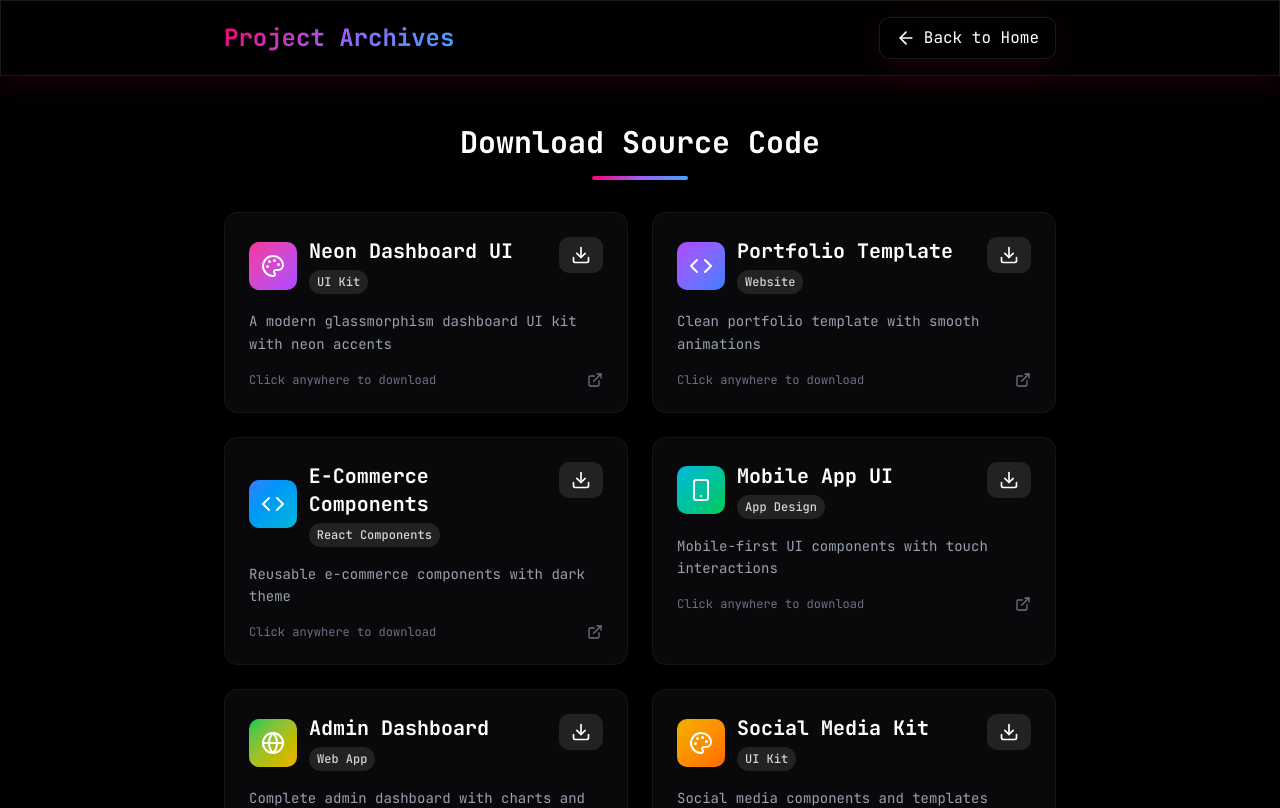
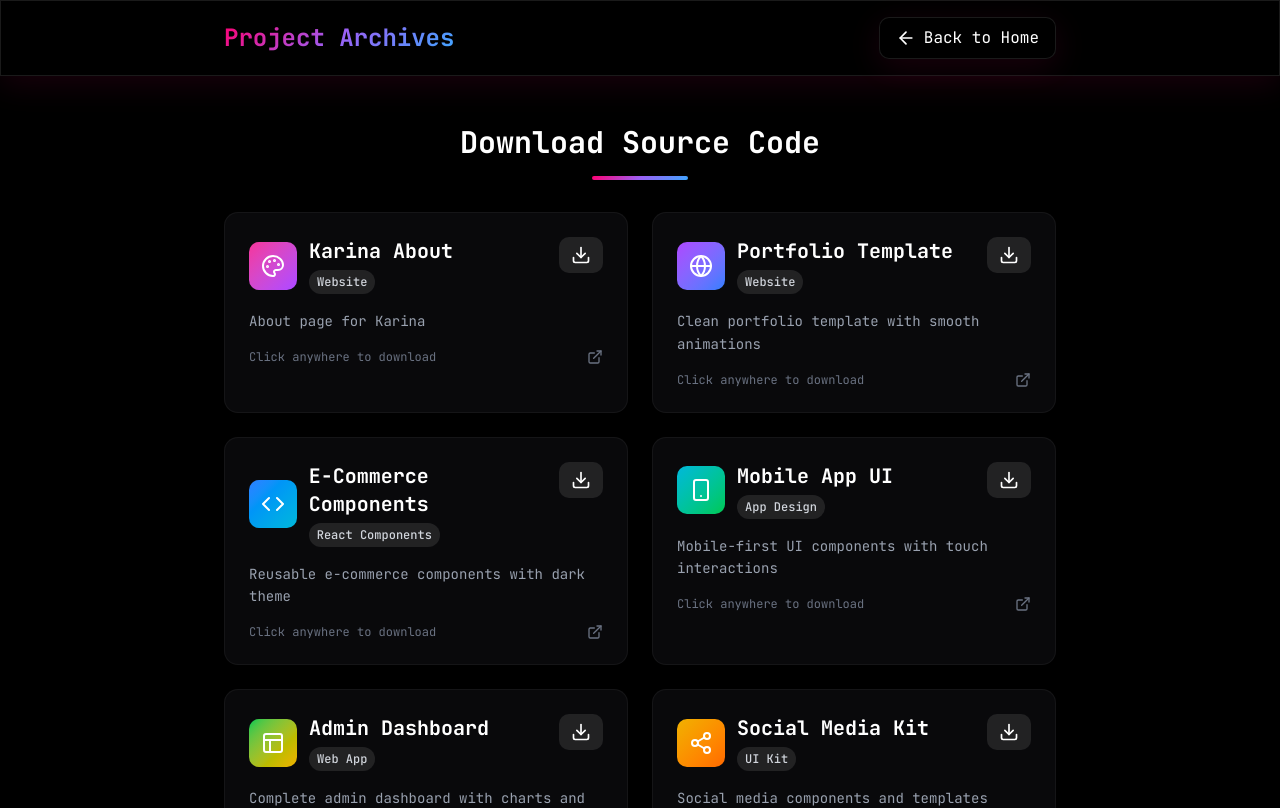
Before and after one commit to arjun95-ops/arjun-sitohang, a Next.js app: page /projects in a window 1280 px wide. Shown: the top 808 px of the page. Built offline with nearby package versions, Linux system fonts and the light colour scheme.

Commit message:
update project

```diff
--- a/src/app/projects/page.tsx
+++ b/src/app/projects/page.tsx
@@ -2,34 +2,16 @@
 
 import { motion } from 'framer-motion';
 import { ArrowLeft, Download, ExternalLink, Code, Palette, Globe, Smartphone, Folder, Zap } from 'lucide-react';
-import { PROJECT_FILES } from '@/constants';
+import { projects } from '@/lib/projectData';
 
 const ProjectDownloads = () => {
   const navigateToHome = () => {
     window.history.back();
   };
 
-  const handleDownload = (downloadUrl: string, projectTitle: string) => {
-    console.log(`Downloading ${projectTitle} from ${downloadUrl}`);
-    alert(`Download started for ${projectTitle}!\n\nThis is a demo - no actual file will be downloaded.`);
-  };
 
-  const getCategoryIcon = (category: string) => {
-    switch (category) {
-      case 'UI Kit':
-        return Palette;
-      case 'Web App':
-        return Globe;
-      case 'App Design':
-        return Smartphone;
-      case 'React Components':
-        return Code;
-      case 'Design':
-        return Folder;
-      default:
-        return Code;
-    }
-  };
+
+
 
   const getCategoryColor = (index: number) => {
     const colors = [
@@ -88,13 +70,16 @@ const ProjectDownloads = () => {
 
           {/* Projects Grid */}
           <div className="grid grid-cols-1 sm:grid-cols-2 gap-4 sm:gap-6">
-            {PROJECT_FILES.map((project, index) => {
-              const Icon = getCategoryIcon(project.category);
+            {projects.map((project, index) => {
+              const Icon = project.icon;
               const colorClass = getCategoryColor(index);
 
               return (
-                <motion.div
+                <motion.a
                   key={project.id}
+                  href={project.downloadUrl}
+                  target="_blank"
+                  rel="noopener noreferrer"
                   initial={{ opacity: 0, x: -20 }}
                   animate={{ opacity: 1, x: 0 }}
                   transition={{ duration: 0.5, delay: index * 0.1 }}
@@ -102,8 +87,7 @@ const ProjectDownloads = () => {
                     scale: 1.02,
                     transition: { duration: 0.2 }
                   }}
-                  className="group relative bg-[#09090B] border border-white/5 rounded-xl p-6 hover:border-white/20 hover:shadow-2xl transition-all duration-300 cursor-pointer"
-                  onClick={() => handleDownload(project.downloadUrl, project.title)}
+                  className="group relative block bg-[#09090B] border border-white/5 rounded-xl p-6 hover:border-white/20 hover:shadow-2xl transition-all duration-300 cursor-pointer"
                 >
                   {/* Hover Effect */}
                   <div className="absolute inset-0 rounded-xl opacity-0 group-hover:opacity-100 transition-opacity duration-300 pointer-events-none"
@@ -154,7 +138,7 @@ const ProjectDownloads = () => {
                       <ExternalLink className="h-4 w-4 text-gray-500" />
                     </div>
                   </div>
-                </motion.div>
+                </motion.a>
               );
             })}
           </div>
@@ -170,7 +154,7 @@ const ProjectDownloads = () => {
               <div className="grid grid-cols-2 sm:grid-cols-4 gap-6 text-center">
                 <div className="space-y-2">
                   <div className="text-3xl font-bold text-white">
-                    {PROJECT_FILES.length}
+                    {projects.length}
                   </div>
                   <div className="text-sm text-gray-400">
                     Projects Available
--- a/src/constants/index.js
+++ b/src/constants/index.js
@@ -52,8 +52,8 @@ export const PROJECTS = [
     description: "A modern analytics dashboard for e-commerce platforms with real-time data visualization, sales tracking, and inventory management features.",
     techStack: ["React", "TypeScript", "Tailwind CSS", "Chart.js", "Node.js"],
     image: "https://images.unsplash.com/photo-1551288049-bebda4e38f71?w=800&h=450&fit=crop",
-    downloadLink: "#download-ecommerce",
-    repoLink: "https://github.com/arjun95-ops/ecommerce-dashboard"
+    downloadLink: "https://drive.google.com/file/d/1OeSNpQfhg9cSmOM83wZ0FpBRALK28Tis/view?usp=drive_link",
+    repoLink: "https://drive.google.com/file/d/1OeSNpQfhg9cSmOM83wZ0FpBRALK28Tis/view?usp=drive_link"
   },
   {
     id: "finance-app-ui",
@@ -102,91 +102,5 @@ export const PROJECTS = [
   }
 ];
 
-export const PROJECT_FILES = [
-  {
-    id: "neon-dashboard-ui",
-    title: "Neon Dashboard UI",
-    category: "UI Kit",
-    downloadUrl: "https://example.com/download/neon-dashboard-ui.zip",
-    description: "A modern glassmorphism dashboard UI kit with neon accents"
-  },
-  {
-    id: "portfolio-template",
-    title: "Portfolio Template",
-    category: "Website",
-    downloadUrl: "https://example.com/download/portfolio-template.zip",
-    description: "Clean portfolio template with smooth animations"
-  },
-  {
-    id: "ecommerce-components",
-    title: "E-Commerce Components",
-    category: "React Components",
-    downloadUrl: "https://example.com/download/ecommerce-components.zip",
-    description: "Reusable e-commerce components with dark theme"
-  },
-  {
-    id: "mobile-app-ui",
-    title: "Mobile App UI",
-    category: "App Design",
-    downloadUrl: "https://example.com/download/mobile-app-ui.zip",
-    description: "Mobile-first UI components with touch interactions"
-  },
-  {
-    id: "admin-dashboard",
-    title: "Admin Dashboard",
-    category: "Web App",
-    downloadUrl: "https://example.com/download/admin-dashboard.zip",
-    description: "Complete admin dashboard with charts and analytics"
-  },
-  {
-    id: "social-media-kit",
-    title: "Social Media Kit",
-    category: "UI Kit",
-    downloadUrl: "https://example.com/download/social-media-kit.zip",
-    description: "Social media components and templates"
-  },
-  {
-    id: "blog-template",
-    title: "Blog Template",
-    category: "Website",
-    downloadUrl: "https://example.com/download/blog-template.zip",
-    description: "Minimalist blog template with focus on readability"
-  },
-  {
-    id: "landing-page-kit",
-    title: "Landing Page Kit",
-    category: "Website",
-    downloadUrl: "https://example.com/download/landing-page-kit.zip",
-    description: "Conversion-focused landing page templates"
-  },
-  {
-    id: "tailwind-utilities",
-    title: "Tailwind Utilities",
-    category: "CSS Framework",
-    downloadUrl: "https://example.com/download/tailwind-utilities.zip",
-    description: "Custom utility classes for rapid development"
-  },
-  {
-    id: "figma-design-system",
-    title: "Figma Design System",
-    category: "Design",
-    downloadUrl: "https://example.com/download/figma-design-system.zip",
-    description: "Complete design system with components and guidelines"
-  },
-  {
-    id: "react-hooks-library",
-    title: "React Hooks Library",
-    category: "React",
-    downloadUrl: "https://example.com/download/react-hooks-library.zip",
-    description: "Custom React hooks for common functionality"
-  },
-  {
-    id: "video-templates",
-    title: "Video Templates",
-    category: "Video",
-    downloadUrl: "https://example.com/download/video-templates.zip",
-    description: "Professional video editing templates for content creators"
-  }
-];
 
 export default portfolioData;
--- /dev/null
+++ b/src/lib/projectData.tsx
@@ -0,0 +1,123 @@
+import {
+    Palette,
+    Globe,
+    Code,
+    Smartphone,
+    Layout,
+    Share2,
+    BookOpen,
+    Monitor,
+    Wrench,
+    PenTool,
+    Box,
+    Video
+} from 'lucide-react';
+import { LucideIcon } from 'lucide-react';
+
+export interface Project {
+    id: string;
+    title: string;
+    category: string;
+    downloadUrl: string;
+    description: string;
+    icon: LucideIcon;
+}
+
+export const projects: Project[] = [
+    {
+        id: "Karina_about",
+        title: "Karina About",
+        category: "Website",
+        downloadUrl: "https://drive.google.com/file/d/1OeSNpQfhg9cSmOM83wZ0FpBRALK28Tis/view?usp=drive_link",
+        description: "About page for Karina",
+        icon: Palette
+    },
+    {
+        id: "portfolio-template",
+        title: "Portfolio Template",
+        category: "Website",
+        downloadUrl: "#",
+        description: "Clean portfolio template with smooth animations",
+        icon: Globe
+    },
+    {
+        id: "ecommerce-components",
+        title: "E-Commerce Components",
+        category: "React Components",
+        downloadUrl: "#",
+        description: "Reusable e-commerce components with dark theme",
+        icon: Code
+    },
+    {
+        id: "mobile-app-ui",
+        title: "Mobile App UI",
+        category: "App Design",
+        downloadUrl: "#",
+        description: "Mobile-first UI components with touch interactions",
+        icon: Smartphone
+    },
+    {
+        id: "admin-dashboard",
+        title: "Admin Dashboard",
+        category: "Web App",
+        downloadUrl: "#",
+        description: "Complete admin dashboard with charts and analytics",
+        icon: Layout
+    },
+    {
+        id: "social-media-kit",
+        title: "Social Media Kit",
+        category: "UI Kit",
+        downloadUrl: "#",
+        description: "Social media components and templates",
+        icon: Share2
+    },
+    {
+        id: "blog-template",
+        title: "Blog Template",
+        category: "Website",
+        downloadUrl: "#",
+        description: "Minimalist blog template with focus on readability",
+        icon: BookOpen
+    },
+    {
+        id: "landing-page-kit",
+        title: "Landing Page Kit",
+        category: "Website",
+        downloadUrl: "#",
+        description: "Conversion-focused landing page templates",
+        icon: Monitor
+    },
+    {
+        id: "tailwind-utilities",
+        title: "Tailwind Utilities",
+        category: "CSS Framework",
+        downloadUrl: "#",
+        description: "Custom utility classes for rapid development",
+        icon: Wrench
+    },
+    {
+        id: "figma-design-system",
+        title: "Figma Design System",
+        category: "Design",
+        downloadUrl: "#",
+        description: "Complete design system with components and guidelines",
+        icon: PenTool
+    },
+    {
+        id: "react-hooks-library",
+        title: "React Hooks Library",
+        category: "React",
+        downloadUrl: "#",
+        description: "Custom React hooks for common functionality",
+        icon: Box
+    },
+    {
+        id: "video-templates",
+        title: "Video Templates",
+        category: "Video",
+        downloadUrl: "#",
+        description: "Professional video editing templates for content creators",
+        icon: Video
+    }
+];
```
